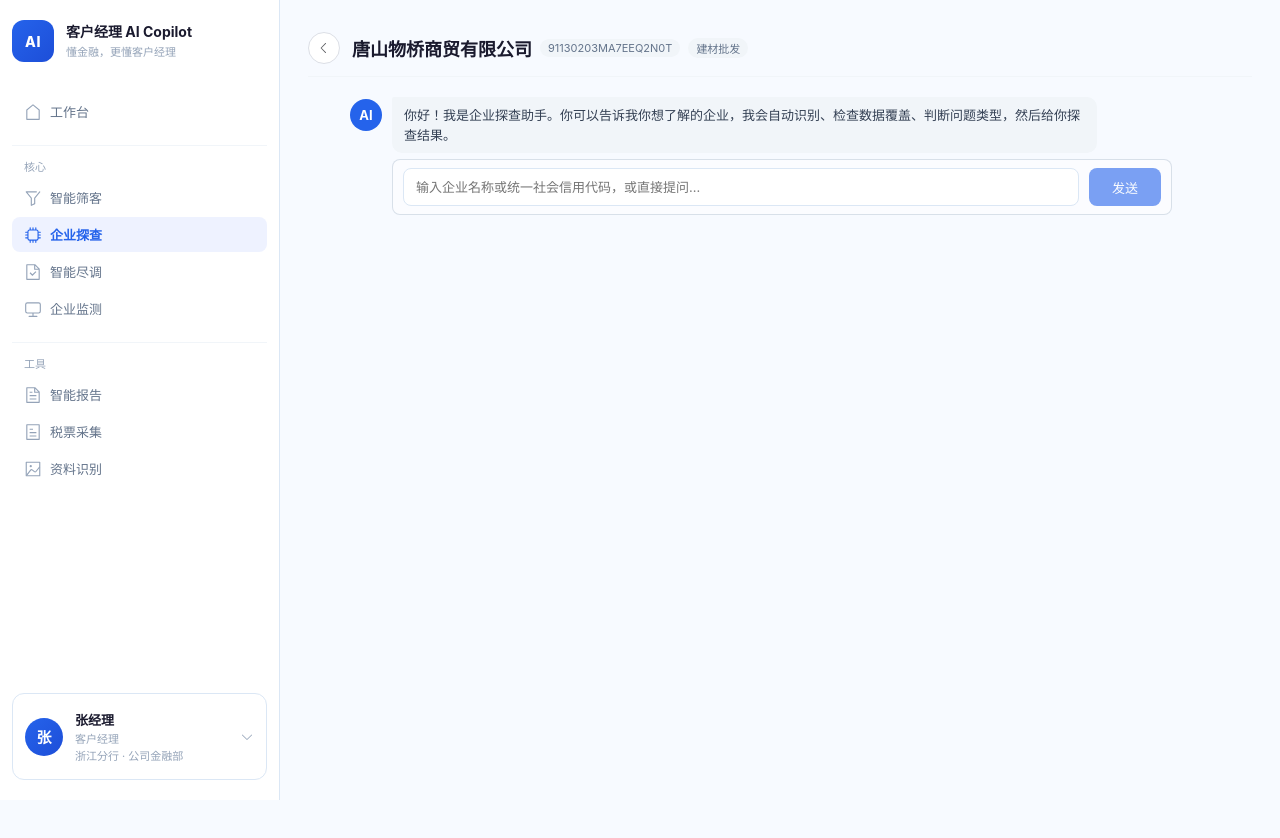
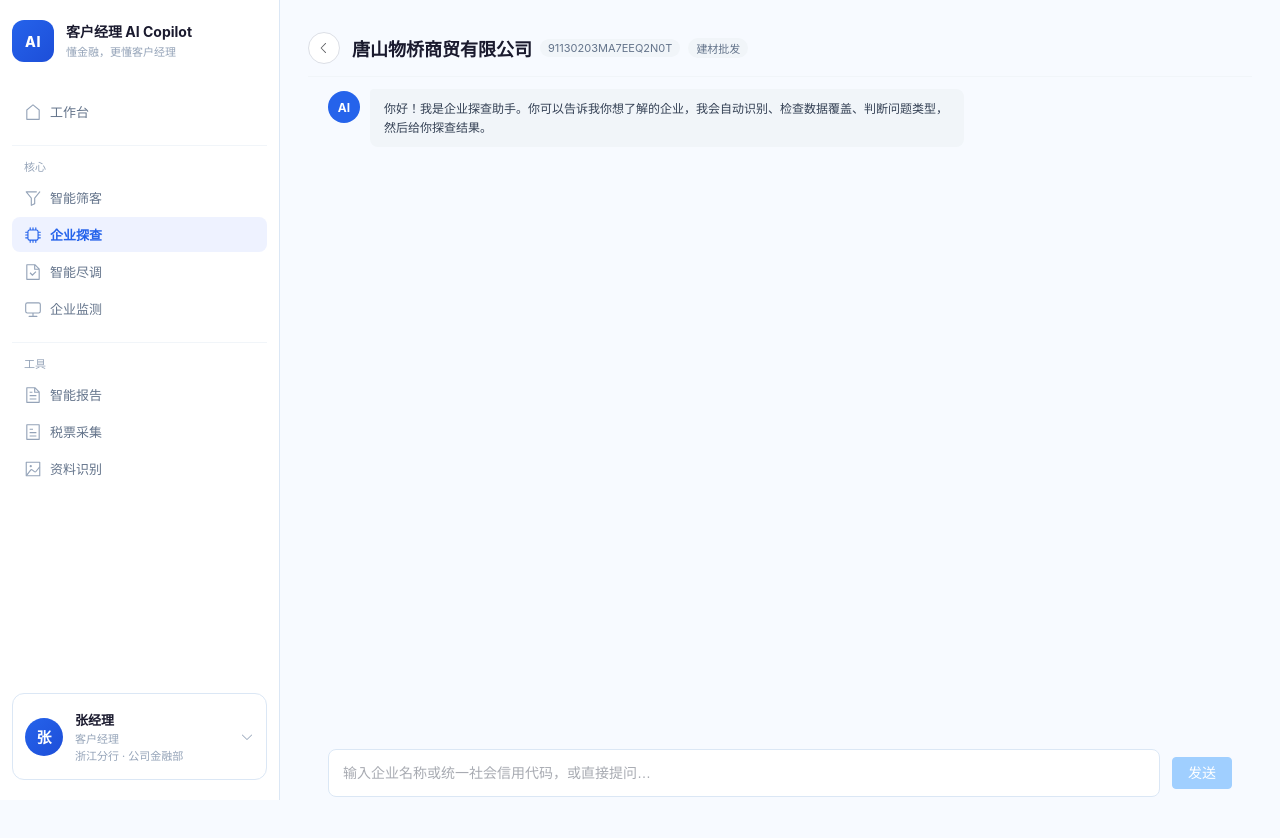
Before and after one commit to ytt0929/ai_agent, a Vue app: page /enterprise-diagnosis/workspace/1 in a window 1280 px wide. Shown: the top 838 px of the page. Built offline with nearby package versions, Linux system fonts and the light colour scheme.

Commit message:
feat: 优化企业探查工作台页面

```diff
--- a/src/pages/EnterpriseExplorationWorkspacePage.vue
+++ b/src/pages/EnterpriseExplorationWorkspacePage.vue
@@ -55,8 +55,20 @@
         </template>
       </div>
       <div class="edw-chat-only__input">
-        <input v-model="chatInput" class="edw-chat-field" placeholder="输入企业名称或统一社会信用代码，或直接提问…" @keydown.enter.prevent="sendChat" />
-        <button class="edw-chat-send-btn" @click="sendChat" :disabled="!chatInput.trim() || isExploring">{{ isExploring ? '探查中' : '发送' }}</button>
+        <el-input
+          v-model="chatInput"
+          class="edw-chat-input-el"
+          placeholder="输入企业名称或统一社会信用代码，或直接提问…"
+          @keydown.enter.exact.prevent="sendChat"
+          clearable
+        />
+        <el-button
+          type="primary"
+          :disabled="!chatInput.trim() || isExploring"
+          @click="sendChat"
+        >
+          {{ isExploring ? '探查中' : '发送' }}
+        </el-button>
       </div>
     </div>
 
@@ -643,8 +655,21 @@
           </div>
         </div>
         <div class="edw-chat-input ai-assistant-panel__footer">
-          <input v-model="chatInput" class="edw-chat-field ai-assistant-panel__input" placeholder="输入问题…" @keydown.enter.prevent="sendChat" />
-          <button class="ai-assistant-panel__send" @click="sendChat" :disabled="!chatInput.trim() || isExploring">{{ isExploring ? '探查中' : '发送' }}</button>
+          <el-input
+            v-model="chatInput"
+            class="edw-chat-input-el ai-assistant-panel__input"
+            placeholder="输入问题…"
+            @keydown.enter.exact.prevent="sendChat"
+            clearable
+          />
+          <el-button
+            type="primary"
+            class="ai-assistant-panel__send-btn"
+            :disabled="!chatInput.trim() || isExploring"
+            @click="sendChat"
+          >
+            {{ isExploring ? '探查中' : '发送' }}
+          </el-button>
         </div>
       </aside>
     </div>
@@ -1472,14 +1497,136 @@ function goBack() { router.push('/enterprise-diagnosis') }
 
 <style scoped>
 /* ══ 阶段 A：轻量 AI 对话流 ══ */
-.edw-chat-only { display: flex; flex-direction: column; height: calc(100vh - 80px); max-width: 860px; margin: 20px auto; background: transparent; border: none; border-radius: 0; overflow: visible; }
-.edw-chat-only .ai-message--ai .ai-message__bubble { background: #f1f5f9; border: none; box-shadow: none; }
-.edw-chat-only__input { display: flex; align-items: center; gap: 10px; width: calc(100% - 72px); max-width: 780px; padding: 8px 10px; background: rgba(255, 255, 255, 0.48); border: 1px solid rgba(203, 213, 225, 0.72); border-radius: var(--radius-md); box-shadow: none; margin: 6px 0 0 42px; box-sizing: border-box; }
+.edw-chat-only {
+  display: flex;
+  flex-direction: column;
+  height: calc(100vh - 80px);
+  max-width: 960px;
+  margin: 0 auto;
+  background: transparent;
+  border: none;
+  border-radius: 0;
+  overflow: visible;
+  padding: 0 var(--space-xl);
+}
+
+.edw-chat-only .ai-message {
+  display: flex;
+  align-items: flex-start;
+  gap: 10px;
+  margin-bottom: 16px;
+  max-width: 100%;
+}
+
+.edw-chat-only .ai-message--ai {
+  flex-direction: row;
+  align-self: flex-start;
+}
+
+.edw-chat-only .ai-message--user {
+  flex-direction: row-reverse;
+  align-self: flex-end;
+}
+
+.edw-chat-only .ai-message__avatar {
+  width: 32px;
+  height: 32px;
+  border-radius: 50%;
+  display: flex;
+  align-items: center;
+  justify-content: center;
+  font-size: 12px;
+  font-weight: 700;
+  flex-shrink: 0;
+}
+
+.edw-chat-only .ai-message--ai .ai-message__avatar {
+  background: var(--color-primary);
+  color: #fff;
+}
+
+.edw-chat-only .ai-message--user .ai-message__avatar {
+  background: var(--surface-card);
+  color: var(--text-secondary);
+  border: 1px solid var(--border-default);
+}
+
+.edw-chat-only .ai-message__bubble {
+  max-width: 80%;
+  padding: 10px 14px;
+  border-radius: var(--radius-md);
+  font-size: var(--font-size-sm);
+  line-height: 1.6;
+  word-break: break-word;
+}
+
+.edw-chat-only .ai-message--ai .ai-message__bubble {
+  background: #f1f5f9;
+  border: none;
+  box-shadow: none;
+  border-top-left-radius: 4px;
+}
+
+.edw-chat-only .ai-message--user .ai-message__bubble {
+  background: var(--color-primary);
+  color: #fff;
+  border-top-right-radius: 4px;
+}
+
+.edw-chat-only .ai-message__actions {
+  margin-left: 42px;
+  margin-top: -8px;
+  margin-bottom: 8px;
+}
+
+/* 初始态页面背景 */
+.edw-page { background: var(--surface-page); }
+
+.edw-chat-only__input {
+  display: flex;
+  align-items: center;
+  gap: 12px;
+  width: 100%;
+  max-width: 960px;
+  margin: auto 0 0 0;
+  padding: var(--space-md) 0;
+}
+
+.edw-chat-only__input .edw-chat-input-el { flex: 1; }
+
+.edw-chat-only__input .edw-chat-input-el :deep(.el-input__wrapper) {
+  background: var(--surface-card);
+  border: 1px solid var(--border-default);
+  border-radius: var(--radius-md);
+  box-shadow: none;
+  padding: 8px 14px;
+}
+
+.edw-chat-only__input .edw-chat-input-el :deep(.el-input__wrapper.is-focus) {
+  border-color: var(--color-primary);
+  box-shadow: 0 0 0 3px rgba(37, 99, 235, 0.08);
+}
 
 /* ══ 阶段 B：左右布局 ══ */
-.edw-workspace-layout { display: grid; grid-template-columns: minmax(0, 1fr) 420px; gap: 20px; height: calc(100vh - 100px); }
-.edw-workspace-layout.collapsed { grid-template-columns: minmax(0, 1fr) 56px; }
-.edw-workspace-panel { display: flex; flex-direction: column; gap: 14px; overflow-y: auto; padding-right: 12px; min-width: 0; }
+.edw-workspace-layout {
+  display: grid;
+  grid-template-columns: minmax(0, 1fr) 360px;
+  gap: 20px;
+  height: calc(100vh - 100px);
+}
+
+.edw-workspace-layout.collapsed {
+  grid-template-columns: minmax(0, 1fr) 56px;
+}
+
+.edw-workspace-panel {
+  display: flex;
+  flex-direction: column;
+  gap: 14px;
+  overflow-y: auto;
+  padding-right: 12px;
+  min-width: 0;
+}
 .edw-chat-panel { /* inherits .ai-assistant-panel from tokens */ }
 
 /* ══ 顶部信息栏 ══ */
@@ -1574,33 +1721,206 @@ function goBack() { router.push('/enterprise-diagnosis') }
 .edw-ev-label { color: var(--text-tertiary); display: inline; }
 /* ── Unified chat panel ── */
 .edw-chat-panel.ai-assistant-panel {
-  background: var(--bg-card); border: 1px solid var(--border-default); border-radius: 6px;
-  display: flex; flex-direction: column; overflow: hidden;
-  height: calc(100vh - 100px); position: sticky; top: 0;
-}
-
-.edw-chat-header.ai-assistant-panel__header { height: 52px; padding: 0 16px; display: flex; align-items: center; border-bottom: 1px solid var(--border-divider); flex-shrink: 0; }
-.edw-chat-header h3.ai-assistant-panel__title { margin: 0; font-size: 15px; font-weight: 600; color: var(--text-primary); }
-.edw-chat-messages.ai-assistant-panel__messages { flex: 1; overflow-y: auto; padding: 14px 16px; display: flex; flex-direction: column; gap: 12px; min-height: 0; }
-
-/* Unified message items — delegated to tokens.css */
-.edw-chat-input.ai-assistant-panel__footer { padding: 10px 12px; border-top: 1px solid var(--border-divider); flex-shrink: 0; display: flex; gap: 8px; align-items: flex-end; }
-.edw-chat-only__input.ai-assistant-panel__footer { padding: 10px 12px; border-top: 1px solid var(--border-divider); flex-shrink: 0; display: flex; gap: 8px; align-items: flex-end; }
-.edw-chat-field.ai-assistant-panel__input { flex: 1; min-width: 0; padding: 8px 12px; border: 1px solid var(--border-default); border-radius: var(--radius-md); font-size: 13px; outline: none; font-family: var(--font-family); }
-.edw-chat-field:focus { border-color: var(--color-primary); box-shadow: 0 0 0 3px rgba(37, 99, 235, 0.08); }
-.edw-chat-send-btn { height: 38px; min-width: 72px; padding: 0 16px; background: var(--color-primary); color: #fff; border: none; border-radius: var(--radius-md); font-size: 13px; cursor: pointer; font-family: var(--font-family); white-space: nowrap; flex-shrink: 0; }
-.edw-chat-send-btn:hover { background: #2563eb; }
-.edw-chat-send-btn:disabled { opacity: 0.6; cursor: not-allowed; }
+  background: var(--surface-card);
+  border: 1px solid var(--border-default);
+  border-radius: var(--radius-md);
+  display: flex;
+  flex-direction: column;
+  overflow: hidden;
+  height: calc(100vh - 100px);
+  position: sticky;
+  top: 0;
+  width: 360px;
+}
+
+.edw-chat-header.ai-assistant-panel__header {
+  height: 48px;
+  padding: 0 var(--space-md);
+  display: flex;
+  align-items: center;
+  justify-content: space-between;
+  border-bottom: 1px solid var(--border-divider);
+  flex-shrink: 0;
+}
+
+.edw-chat-header h3.ai-assistant-panel__title {
+  margin: 0;
+  font-size: var(--font-size-sm);
+  font-weight: 600;
+  color: var(--text-primary);
+}
+
+.edw-chat-messages.ai-assistant-panel__messages {
+  flex: 1;
+  overflow-y: auto;
+  padding: var(--space-md);
+  display: flex;
+  flex-direction: column;
+  gap: 12px;
+  min-height: 0;
+}
+
+.edw-chat-messages.ai-assistant-panel__messages .ai-message {
+  display: flex;
+  align-items: flex-start;
+  gap: 8px;
+}
+
+.edw-chat-messages.ai-assistant-panel__messages .ai-message--ai {
+  flex-direction: row;
+  align-self: flex-start;
+}
+
+.edw-chat-messages.ai-assistant-panel__messages .ai-message--user {
+  flex-direction: row-reverse;
+  align-self: flex-end;
+}
+
+.edw-chat-messages.ai-assistant-panel__messages .ai-message__avatar {
+  width: 28px;
+  height: 28px;
+  border-radius: 50%;
+  display: flex;
+  align-items: center;
+  justify-content: center;
+  font-size: 11px;
+  font-weight: 700;
+  flex-shrink: 0;
+}
+
+.edw-chat-messages.ai-assistant-panel__messages .ai-message--ai .ai-message__avatar {
+  background: var(--color-primary);
+  color: #fff;
+}
+
+.edw-chat-messages.ai-assistant-panel__messages .ai-message--user .ai-message__avatar {
+  background: var(--surface-page);
+  color: var(--text-secondary);
+  border: 1px solid var(--border-default);
+}
+
+.edw-chat-messages.ai-assistant-panel__messages .ai-message__bubble {
+  max-width: 85%;
+  padding: 8px 12px;
+  border-radius: var(--radius-md);
+  font-size: var(--font-size-xs);
+  line-height: 1.6;
+  word-break: break-word;
+}
+
+.edw-chat-messages.ai-assistant-panel__messages .ai-message--ai .ai-message__bubble {
+  background: var(--surface-page);
+  border: 1px solid var(--border-light);
+  border-top-left-radius: 4px;
+}
+
+.edw-chat-messages.ai-assistant-panel__messages .ai-message--user .ai-message__bubble {
+  background: var(--color-primary);
+  color: #fff;
+  border: none;
+  border-top-right-radius: 4px;
+}
+
+.edw-chat-messages.ai-assistant-panel__messages .ai-message__actions {
+  margin-left: 36px;
+  margin-top: -6px;
+  margin-bottom: 6px;
+}
+
+.edw-chat-messages.ai-assistant-panel__messages .edw-engine-card {
+  width: 100%;
+  max-width: 100%;
+}
+
+.edw-chat-input.ai-assistant-panel__footer {
+  padding: var(--space-sm) var(--space-md);
+  border-top: 1px solid var(--border-divider);
+  flex-shrink: 0;
+  display: flex;
+  gap: 8px;
+  align-items: center;
+}
+
+.edw-chat-input.ai-assistant-panel__footer .edw-chat-input-el { flex: 1; }
+
+.edw-chat-input.ai-assistant-panel__footer .edw-chat-input-el :deep(.el-input__wrapper) {
+  border-radius: var(--radius-md);
+  box-shadow: none;
+  padding: 6px 12px;
+  font-size: var(--font-size-xs);
+}
+
+.edw-chat-input.ai-assistant-panel__footer .edw-chat-input-el :deep(.el-input__wrapper.is-focus) {
+  border-color: var(--color-primary);
+  box-shadow: 0 0 0 2px rgba(37, 99, 235, 0.08);
+}
+
+.ai-assistant-panel__send-btn {
+  flex-shrink: 0;
+  white-space: nowrap;
+}
 
 /* Legacy alias: old edw-msg classes — no longer used in template (now ai-message) */
-/* .edw-msg, .edw-msg--ai, .edw-msg--user, .edw-msg-content, .edw-msg-avatar, .edw-msg-bubble, .edw-msg-actions — removed */
-/* .edw-chat — removed (replaced by ai-assistant-panel) */
-.edw-chat-panel { background: var(--bg-card); border: 1px solid var(--border-default); border-radius: 6px; display: flex; flex-direction: column; overflow: hidden; height: calc(100vh - 100px); position: sticky; top: 0; }
-.edw-chat-header { height: 52px; padding: 0 16px; display: flex; align-items: center; border-bottom: 1px solid var(--border-divider); flex-shrink: 0; }
-.edw-chat-header h3 { margin: 0; font-size: 15px; font-weight: 600; color: var(--text-primary); }
-.edw-chat-messages { flex: 1; overflow-y: auto; padding: 14px 16px; display: flex; flex-direction: column; gap: 12px; min-height: 0; }
-.edw-chat-input { padding: 10px 12px; border-top: 1px solid var(--border-divider); flex-shrink: 0; display: flex; gap: 8px; align-items: flex-end; }
-.edw-chat-field { flex: 1; min-width: 0; height: 38px; padding: 8px 12px; border: 1px solid var(--border-default); border-radius: var(--radius-md); font-size: 13px; outline: none; font-family: var(--font-family); box-sizing: border-box; }
+.edw-chat-panel {
+  background: var(--surface-card);
+  border: 1px solid var(--border-default);
+  border-radius: var(--radius-md);
+  display: flex;
+  flex-direction: column;
+  overflow: hidden;
+  height: calc(100vh - 100px);
+  position: sticky;
+  top: 0;
+}
+
+.edw-chat-header {
+  height: 48px;
+  padding: 0 var(--space-md);
+  display: flex;
+  align-items: center;
+  justify-content: space-between;
+  border-bottom: 1px solid var(--border-divider);
+  flex-shrink: 0;
+}
+
+.edw-chat-header h3 {
+  margin: 0;
+  font-size: var(--font-size-sm);
+  font-weight: 600;
+  color: var(--text-primary);
+}
+
+.edw-chat-messages {
+  flex: 1;
+  overflow-y: auto;
+  padding: var(--space-md);
+  display: flex;
+  flex-direction: column;
+  gap: 12px;
+  min-height: 0;
+}
+
+.edw-chat-input {
+  padding: var(--space-sm) var(--space-md);
+  border-top: 1px solid var(--border-divider);
+  flex-shrink: 0;
+  display: flex;
+  gap: 8px;
+  align-items: center;
+}
+
+.edw-chat-field {
+  flex: 1;
+  min-width: 0;
+  height: 38px;
+  padding: 8px 12px;
+  border: 1px solid var(--border-default);
+  border-radius: var(--radius-md);
+  font-size: var(--font-size-xs);
+  outline: none;
+  font-family: var(--font-family);
+  box-sizing: border-box;
+}
 .edw-danger { color: #dc2626; }
 .edw-warning { color: #b45309; }
 .edw-success { color: #16a34a; }
```
